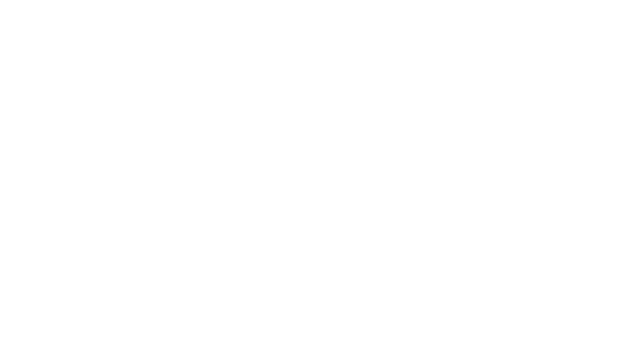
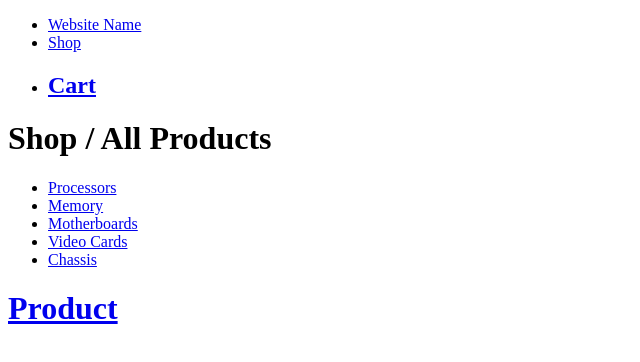
Before and after one commit to enmanuelsabarua/shopping-cart, a React (Create React App) app: page /catalog in a window 1280 px wide. Shown: the top 362 px of the page, without its empty margins (0-640 px from the left). Built offline with nearby package versions, Linux system fonts and the light colour scheme.

Commit message:
Add differents routes

```diff
--- a/package.json
+++ b/package.json
@@ -8,6 +8,7 @@
     "@testing-library/user-event": "^13.5.0",
     "react": "^18.2.0",
     "react-dom": "^18.2.0",
+    "react-router-dom": "^6.11.2",
     "react-scripts": "5.0.1",
     "web-vitals": "^2.1.4"
   },
--- a/src/App.js
+++ b/src/App.js
@@ -1,10 +1,25 @@
+import { Routes, Route } from 'react-router-dom';
 import './styles/App.css';
+import NavBar from './components/NavBar';
+import Home from './components/Home';
+import Catalog from './components/Catalog';
 
 function App() {
   return (
-    <div className="App">
-
-    </div>
+    <>
+      <NavBar />
+      <Routes>
+        <Route path='/' element={<Home />} />
+        <Route path='/catalog'>
+          <Route index element={<Catalog />}/>
+          <Route path='processors' element={<Catalog category='Processors' />}/>
+          <Route path='memory' element={<Catalog category='Memory' />}/>
+          <Route path='motherboards' element={<Catalog category='Motherboards' />}/>
+          <Route path='video-cards' element={<Catalog category='Video Cards' />}/>
+          <Route path='chassis' element={<Catalog category='Chassis' />}/>
+        </Route>
+      </Routes>
+    </>
   );
 }
 
--- a/src/components/Cart.js
+++ b/src/components/Cart.js
@@ -0,0 +1,9 @@
+function Cart() {
+    return (
+      <div>
+        <h1>Cart</h1>
+      </div>
+    );
+  }
+
+  export default Cart;
--- /dev/null
+++ b/src/components/Catalog.js
@@ -0,0 +1,22 @@
+import { Link } from "react-router-dom";
+import Product from "./Product";
+
+
+function Catalog({ category = 'All Products'}) {
+    return (
+      <div>
+        <h1>Shop / {category}</h1>
+        <ul>
+          <li><Link to="/catalog/processors">Processors</Link></li>
+          <li><Link to="/catalog/memory">Memory</Link></li>
+          <li><Link to="/catalog/motherboards">Motherboards</Link></li>
+          <li><Link to="/catalog/video-cards">Video Cards</Link></li>
+          <li><Link to="/catalog/chassis">Chassis</Link></li>
+        </ul>
+        <Link to="/product/id"><Product /></Link>
+
+      </div>
+    );
+  }
+
+  export default Catalog;
--- /dev/null
+++ b/src/components/Home.js
@@ -0,0 +1,9 @@
+function Home() {
+    return (
+      <div>
+        <h1>Home</h1>
+      </div>
+    );
+  }
+
+  export default Home;
--- a/src/components/NavBar.js
+++ b/src/components/NavBar.js
@@ -0,0 +1,16 @@
+import { Link } from "react-router-dom";
+import Cart from "./Cart";
+
+function NavBar() {
+    return (
+      <nav>
+        <ul>
+            <li><Link to="/">Website Name</Link></li>
+            <li><Link to="/catalog">Shop</Link></li>
+            <li><Link><Cart /></Link></li>
+        </ul>
+      </nav>
+    );
+  }
+
+  export default NavBar;
--- a/src/components/Product.js
+++ b/src/components/Product.js
@@ -0,0 +1,9 @@
+function Product() {
+    return (
+      <div>
+        <h1>Product</h1>
+      </div>
+    );
+  }
+
+  export default Product;
--- a/src/index.js
+++ b/src/index.js
@@ -1,10 +1,13 @@
 import React from 'react';
 import ReactDOM from 'react-dom/client';
 import App from './App';
+import { BrowserRouter } from 'react-router-dom';
 
 const root = ReactDOM.createRoot(document.getElementById('root'));
 root.render(
   <React.StrictMode>
+  <BrowserRouter>
     <App />
+  </BrowserRouter>
   </React.StrictMode>
 );
```
Also changed, not shown: src/components/Shop.js (deleted), 1 other file (tests, documents, lock files or other folders).
